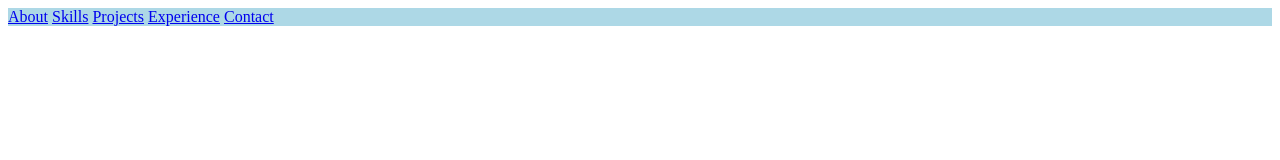
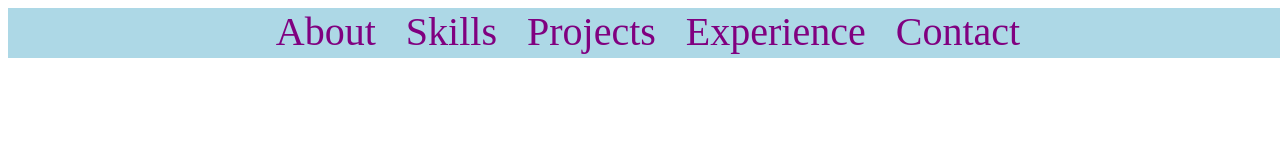
Before and after one commit to lisageeee/lisageeee.github.io, a plain HTML site: page index.html in a window 1280 px wide. Drawn offline with Linux system fonts and the light colour scheme.

Commit message:
Modified navbar

```diff
--- a/style.css
+++ b/style.css
@@ -1,3 +1,21 @@
 nav {
     background-color: lightblue;
+    position: fixed;
+    width: 100%;
+    height: 50px;
+    text-align: center;
+    word-spacing: 20px;
+    font-size: 40px;
     }
+
+a:link {
+    color: purple;
+    background-color: transparent;
+    text-decoration: none;
+}
+
+a:visited {
+    color: purple;
+    background-color: transparent;
+    text-decoration: none;
+}
```
